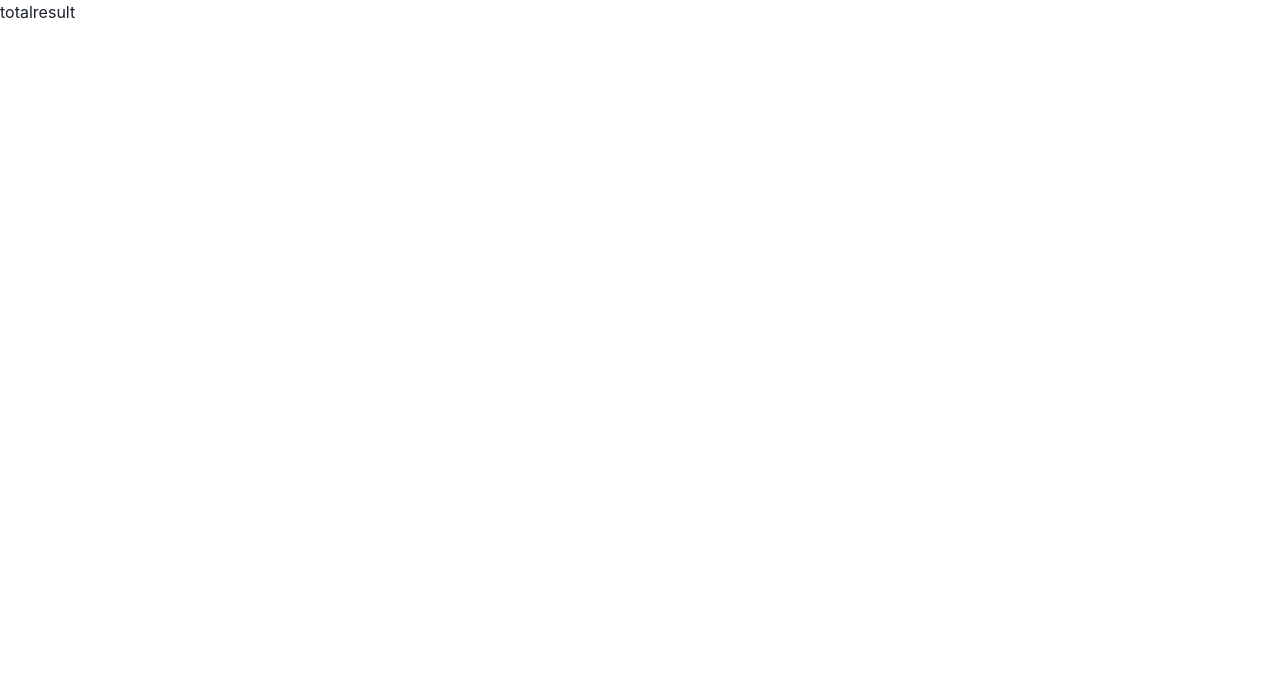
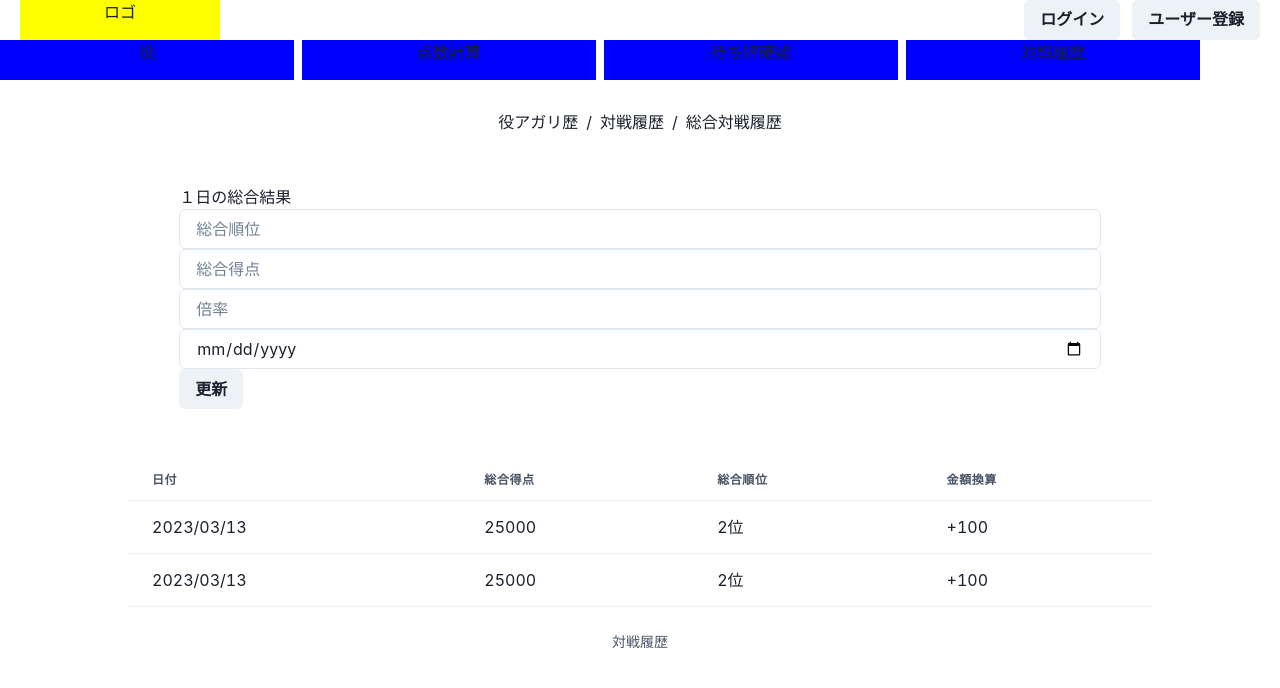
Before and after one commit to RyoTTT/portfolioAPP, a Next.js app: page /playlist/totalresult in a window 1280 px wide. Shown: the top 688 px of the page. Built offline with nearby package versions, Linux system fonts and the light colour scheme.

Commit message:
点数計算ページ編集　ほぼ完成?

```diff
--- a/components/Labels.tsx
+++ b/components/Labels.tsx
@@ -5,14 +5,11 @@ import Link from 'next/link';
 
 const Labels = () => {
   return (
-    //横幅をもっと広くしたい。Centerにw=maxを指定すると左寄せになる、wを数値で指定すると微妙に左に寄る
-    //ボタンを縦に並べたい
-    //ロゴは左よせ、ボタンは右よせにしたい
     <>
       <Box>
         <Flex w="100%" justifyContent='space-between' px="20px">
           <Box backgroundColor='yellow' w="100%" maxW="200px" textAlign="center">
-            <Text>ロゴ</Text>
+            <Text><Link href="/">ロゴ</Link></Text>
           </Box>
           <Box display="flex" flexDirection="row" gap={3}>
             <Button>
@@ -26,11 +23,11 @@ const Labels = () => {
         <Box>
           <Grid templateColumns="repeat(4,1fr)" gap={2} w="1200px" h="40px" textAlign="center">
             <GridItem bgColor="blue">
-              <Link href="/">役</Link>
+              <Link href="../hands">役</Link>
             </GridItem>
-            <GridItem bgColor="blue">点数計算</GridItem>
-            <GridItem bgColor="blue">待ち牌確認</GridItem>
-            <GridItem bgColor="blue">対戦履歴</GridItem>
+            <GridItem bgColor="blue"><Link href="/calculation/calhome">点数計算</Link></GridItem>
+            <GridItem bgColor="blue"><Link href="../handcheck">待ち牌確認</Link></GridItem>
+            <GridItem bgColor="blue"><Link href="../playlist/playlisthome">対戦履歴</Link></GridItem>
           </Grid>
         </Box>
       </Box>
--- /dev/null
+++ b/components/LinkTabs.tsx
@@ -0,0 +1,36 @@
+import React from 'react'
+import {
+    Breadcrumb,
+    BreadcrumbItem,
+    BreadcrumbLink,
+    Center,
+  } from "@chakra-ui/react";
+import Link from 'next/link';
+
+const LinkTabs = () => {
+  return (
+    <Center margin="30px">
+    <Breadcrumb>
+      <BreadcrumbItem>
+        <BreadcrumbLink as={Link} href="./handsresult">
+          役アガリ歴
+        </BreadcrumbLink>
+      </BreadcrumbItem>
+
+      <BreadcrumbItem>
+        <BreadcrumbLink as={Link} href="./history">
+          対戦履歴
+        </BreadcrumbLink>
+      </BreadcrumbItem>
+
+      <BreadcrumbItem>
+        <BreadcrumbLink as={Link} href="./totalresult">
+          総合対戦履歴
+        </BreadcrumbLink>
+      </BreadcrumbItem>
+    </Breadcrumb>
+  </Center>
+  )
+}
+
+export default LinkTabs
--- a/pages/Calculation/DetailScore.tsx
+++ b/pages/Calculation/DetailScore.tsx
@@ -1,5 +1,5 @@
 import React from "react";
-import CalculationHome from "./index";
+import CalculationHome from "./calhome";
 import { Box } from "@chakra-ui/react";
 
 const DetailScore = () => {
--- a/pages/Calculation/ScoreCal.tsx
+++ b/pages/Calculation/ScoreCal.tsx
@@ -1,5 +1,5 @@
 import React from "react";
-import CalculationHome from "./index";
+import CalculationHome from "./calhome";
 import { Box, Text, Button, ButtonGroup, Center } from "@chakra-ui/react";
 
 const ScoreCal = () => {
--- a/pages/Calculation/ScoreGraph.tsx
+++ b/pages/Calculation/ScoreGraph.tsx
@@ -1,5 +1,5 @@
 import React from "react";
-import CalculationHome from "./index";
+import CalculationHome from "./calhome";
 import { Box } from "@chakra-ui/react";
 
 const ScoreGraph = () => {
--- a/pages/playlist/totalresult.tsx
+++ b/pages/playlist/totalresult.tsx
@@ -1,9 +1,64 @@
-import React from 'react'
+import Labels from "@/components/Labels";
+import React from "react";
+import { Box, Input, Button, Text} from "@chakra-ui/react";
+import {
+  Table,
+  Thead,
+  Tbody,
+  Tr,
+  Th,
+  Td,
+  TableCaption,
+  TableContainer,
+} from "@chakra-ui/react";
+import LinkTabs from "@/components/linkTabs";
 
 const totalresult = () => {
   return (
-    <div>totalresult</div>
-  )
-}
+    <>
+      <Labels />
+      <LinkTabs />
+      <Box margin="0 10%">
+      <Box margin="5%">
+        <Text>１日の総合結果</Text>
+        <Input placeholder="総合順位"></Input>
+        <Input placeholder="総合得点"></Input>
+        <Input placeholder="倍率"></Input>
+        <Input type="date"></Input>
+        <Button>更新</Button>
+      </Box>
+      <Box>
+        <TableContainer>
+          <Table variant="simple">
+            <TableCaption>対戦履歴</TableCaption>
+            <Thead>
+              <Tr>
+                <Th>日付</Th>
+                <Th>総合得点</Th>
+                <Th>総合順位</Th>
+                <Th>金額換算</Th>
+              </Tr>
+            </Thead>
+            <Tbody>
+              <Tr>
+                <Td>2023/03/13</Td>
+                <Td>25000</Td>
+                <Td>2位</Td>
+                <Td>+100</Td>
+              </Tr>
+              <Tr>
+                <Td>2023/03/13</Td>
+                <Td>25000</Td>
+                <Td>2位</Td>
+                <Td>+100</Td>
+              </Tr>
+            </Tbody>
+          </Table>
+        </TableContainer>
+      </Box>
+      </Box>
+    </>
+  );
+};
 
-export default totalresult
+export default totalresult;
```
Also changed, not shown: pages/Calculation/calhome.tsx (renamed from pages/Calculation/index.tsx, +4 -4 lines), pages/playlist/handsresult.tsx (+45 -1 lines), pages/playlist/history.tsx (+11 -6 lines), pages/playlist/playlisthome.tsx (added, +16 -0 lines).
